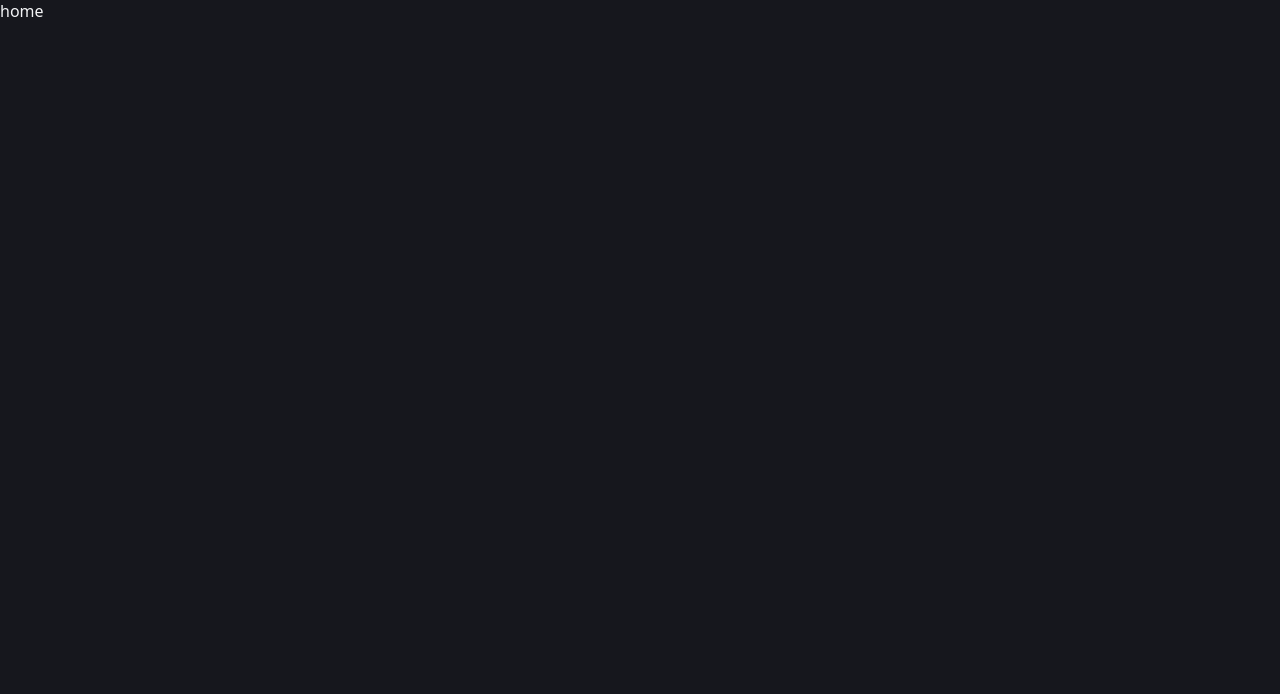
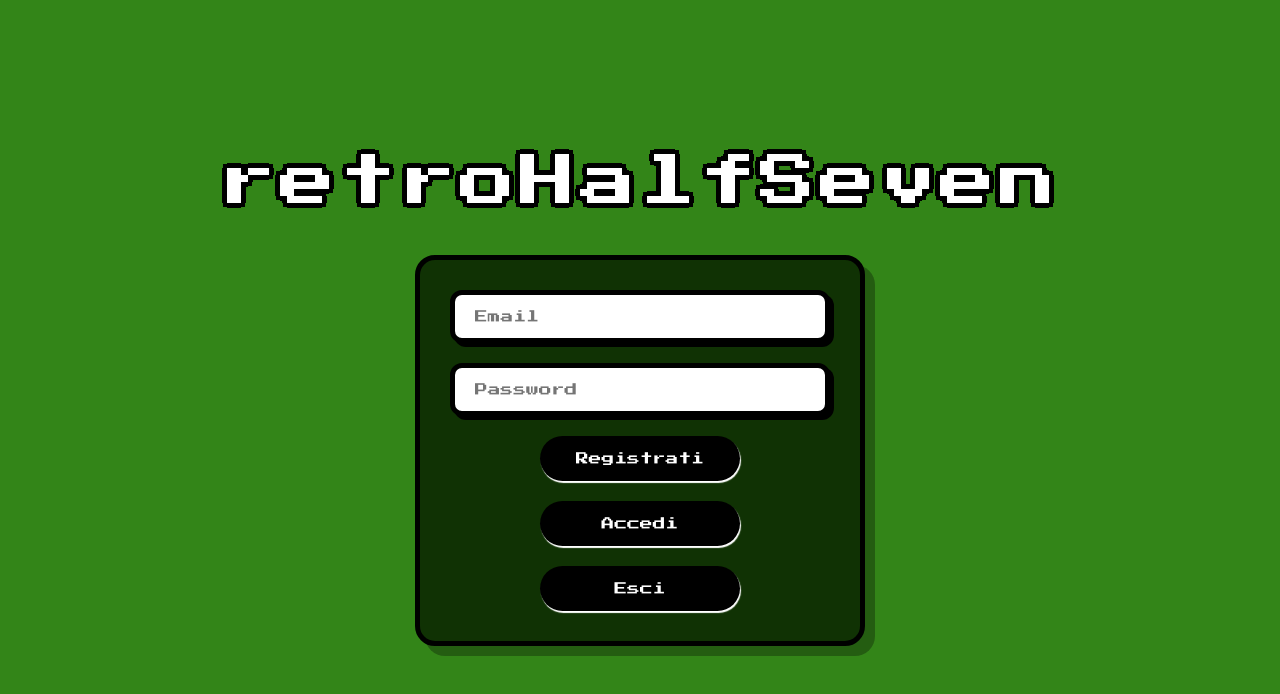
Before and after one commit to Peenguino/retroHalfSeven, a React (Vite) app: page / in a window 1280 px wide. Shown: the top 694 px of the page. Built offline with nearby package versions, Linux system fonts and the light colour scheme.

Commit message:
first auth version using supabase

```diff
--- a/package.json
+++ b/package.json
@@ -11,6 +11,7 @@
     "preview": "vite preview"
   },
   "dependencies": {
+    "@supabase/supabase-js": "^2.103.0",
     "react": "^19.2.4",
     "react-dom": "^19.2.4",
     "react-router": "^7.14.0"
--- a/src/App.tsx
+++ b/src/App.tsx
@@ -1,7 +1,6 @@
 import './App.css'
 import { BrowserRouter, Route, Routes } from 'react-router'
 import Homepage from './userInterfaceComponents/homePage'
-import PlayingCard from './cardComponents/playingCard'
 import Playingpage from './userInterfaceComponents/playingPage'
 
 function App() {
--- /dev/null
+++ b/src/supabaseComponents/authComponents.css
@@ -0,0 +1,132 @@
+/* authComponents.css */
+
+.auth-container {
+    /* Centratura a tutto schermo, simile al tuo .outer-container */
+    display: flex;
+    flex-direction: column;
+    justify-content: center;
+    align-items: center;
+    min-height: 100vh;
+    width: 100%;
+
+    /* Usiamo il verde del tavolo come sfondo principale */
+    background-color: #338518;
+    font-family: 'Press Start 2P', cursive;
+    gap: 20px;
+    overflow: hidden;
+}
+
+/* --- Stile degli Input (Email, Password) --- */
+.auth-container input {
+    font-family: 'Press Start 2P', cursive;
+    font-size: 0.8rem;
+    padding: 15px 20px;
+    width: 100%;
+    max-width: 400px;
+
+    /* Richiamiamo i bordi spessi neri che usi per il tavolo */
+    border: 5px solid #000000;
+    border-radius: 12px; /* Leggermente stondati */
+    outline: none;
+    background-color: #ffffff;
+    color: #000000;
+
+    /* Ombreggiatura per un effetto 3D retro */
+    box-shadow: 4px 4px 0px #000000;
+    transition: transform 0.1s, border-color 0.1s, box-shadow 0.1s;
+}
+
+/* Effetto quando l'utente clicca sull'input */
+.auth-container input:focus {
+    /* Usiamo l'oro dei tuoi testi di score per il focus */
+    border-color: #ffd700;
+    transform: translate(-2px, -2px);
+    box-shadow: 6px 6px 0px #000000;
+}
+
+/* --- Stile dei Bottoni (Registrati, Accedi, Esci) --- */
+.auth-container button {
+    /* Riprende esattamente la classe .playing_button */
+    color: #fff;
+    width: 200px;
+    height: 45px;
+    border-radius: 40px;
+    border: none;
+
+    background-color: #000000;
+    font-family: 'Press Start 2P', cursive;
+    font-size: 0.8rem;
+    cursor: pointer;
+
+    /* Aggiunta di un'ombra oro per staccarli dallo sfondo verde */
+    box-shadow: 1px 2px 1px #ffffff;
+
+    transition: transform 0.1s, box-shadow 0.1s, color 0.1s;
+}
+
+.auth-container button:hover {
+    transform: scale(1.02);
+    color: #ffd700; /* Il testo diventa oro all'hover */
+}
+
+.auth-container button:active {
+    transform: scaleX(0.9) scaleY(0.9) translateY(4px);
+    box-shadow: 0px 0px 0px #ffd700; /* L'ombra sparisce per simulare la pressione fisica */
+}
+
+.auth-card {
+    display: flex;
+    flex-direction: column;
+    justify-content: center;
+    align-items: center;
+
+    /* Colore verde più scuro rispetto allo sfondo */
+    background-color: #103204;
+
+    /* Padding generoso per dare respiro agli elementi interni */
+    padding: 30px 30px;
+
+    /* Bordi stondati e spessi in stile retro */
+    border: 5px solid #000000;
+    border-radius: 20px;
+
+    /* Ombra netta per l'effetto 3D */
+    box-shadow: 10px 10px 0px rgba(0, 0, 0, 0.3);
+
+    /* Larghezza massima per non farlo troppo grande su desktop */
+    max-width: 450px;
+    width: 60%;
+
+    /* Spazio tra gli elementi interni (titolo, input, bottoni) */
+    gap: 20px;
+}
+
+.game-title {
+    /* Rimuoviamo il contenitore bianco, i bordi e il padding */
+    display: block;
+    background-color: transparent;
+    border: none;
+    box-shadow: none;
+    width: auto; /* Si adatta alla lunghezza del testo */
+
+    /* Font e Colore */
+    font-family: 'Press Start 2P', cursive;
+    font-size: 3.5rem; /* Molto più grande rispetto al resto */
+    color: #ffffff;    /* Testo bianco */
+    text-align: center;
+
+    /* Effetto Bordo Nero Spesso (Stile Fumetto/Retro) */
+    /* Creiamo 8 ombre diverse per coprire ogni angolo */
+    text-shadow:
+        -4px -4px 0 #000,
+         4px -4px 0 #000,
+        -4px  4px 0 #000,
+         4px  4px 0 #000,
+         0px  5px 0 #000,
+         0px -5px 0 #000,
+         5px  0px 0 #000,
+        -5px  0px 0 #000;
+
+    margin-bottom: 25px;
+    letter-spacing: 4px;
+}
--- /dev/null
+++ b/src/supabaseComponents/authComponents.tsx
@@ -0,0 +1,44 @@
+import { useState } from 'react';
+import { supabase } from './supabaseClient';
+import './authComponents.css'
+
+export function AuthComponent() {
+  const [email, setEmail] = useState('');
+  const [password, setPassword] = useState('');
+
+  const handleSignUp = async () => {
+    const { data, error } = await supabase.auth.signUp({
+      email,
+      password,
+    });
+    if (error) console.error("Errore di registrazione:", error.message);
+    else console.log("Registrazione avvenuta! Controlla l'email.", data);
+  };
+
+  const handleLogin = async () => {
+    const { data, error } = await supabase.auth.signInWithPassword({
+      email,
+      password,
+    });
+    if (error) console.error("Errore di login:", error.message);
+    else console.log("Login effettuato!", data);
+  };
+
+  // Funzione per il logout
+  const handleLogout = async () => {
+    await supabase.auth.signOut();
+  };
+
+  return (
+    <div className='auth-container'>
+        <div className='game-title'> retroHalfSeven </div>
+      <div className='auth-card'>
+        <input type="email" onChange={(e) => setEmail(e.target.value)} placeholder="Email" />
+        <input type="password" onChange={(e) => setPassword(e.target.value)} placeholder="Password" />
+        <button onClick={handleSignUp}>Registrati</button>
+        <button onClick={handleLogin}>Accedi</button>
+        <button onClick={handleLogout}>Esci</button>
+      </div>
+    </div>
+  );
+}
--- /dev/null
+++ b/src/supabaseComponents/supabaseClient.tsx
@@ -0,0 +1,6 @@
+import { createClient } from '@supabase/supabase-js';
+
+const supabaseUrl = import.meta.env.VITE_SUPABASE_URL;
+const supabaseAnonKey = import.meta.env.VITE_SUPABASE_ANON_KEY;
+
+export const supabase = createClient(supabaseUrl, supabaseAnonKey);
--- a/src/userInterfaceComponents/homePage.tsx
+++ b/src/userInterfaceComponents/homePage.tsx
@@ -1,5 +1,7 @@
+import { AuthComponent } from "../supabaseComponents/authComponents"
+
 export default function Homepage() {
     return <>
-       home
+       <AuthComponent/>
     </>
 }
```
Also changed, not shown: 2 other files (tests, documents, lock files or other folders).
